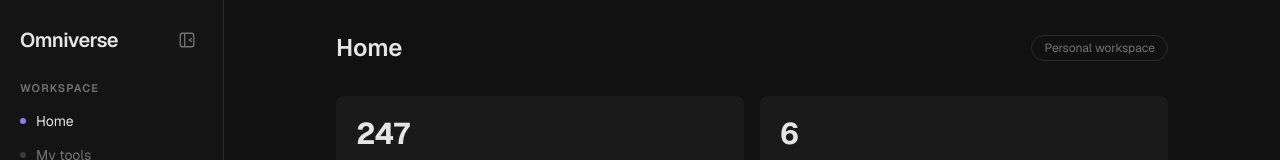
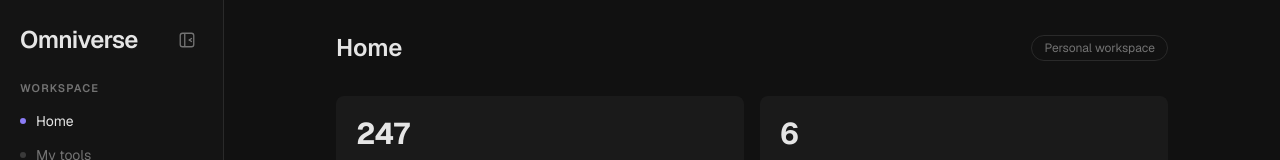
Before and after one commit to RitikPadhy/Omniverse, a Next.js app: page / in a window 1280 px wide. Shown: the top 160 px of the page. Built offline with nearby package versions, Linux system fonts and the light colour scheme.

Commit message:
change in sidebar - 3

```diff
--- a/src/components/sidebar.tsx
+++ b/src/components/sidebar.tsx
@@ -54,7 +54,7 @@
         }`}
       >
       <div className="flex items-center justify-between px-5 py-6">
-        <h1 className="text-xl font-semibold tracking-tight text-foreground">
+        <h1 className="text-2xl font-semibold tracking-tight text-foreground">
           Omniverse
         </h1>
         <button
```
